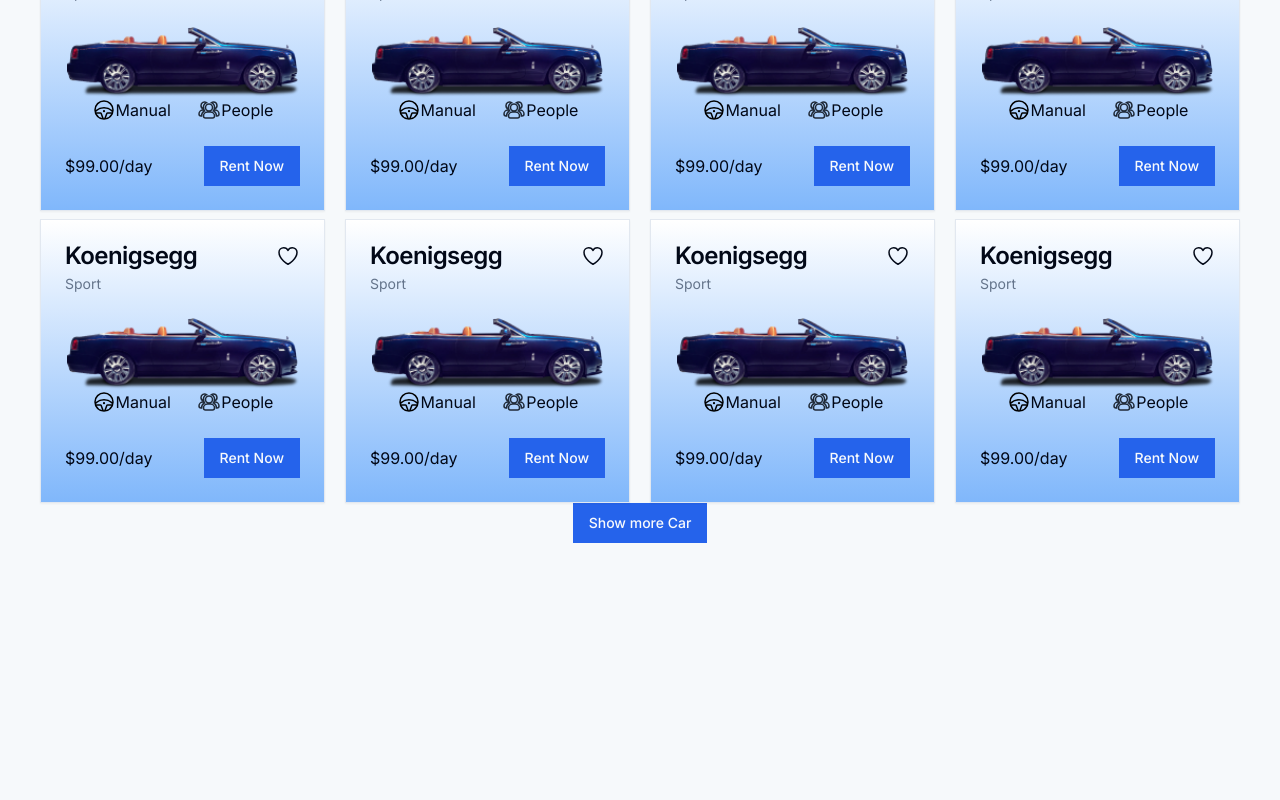
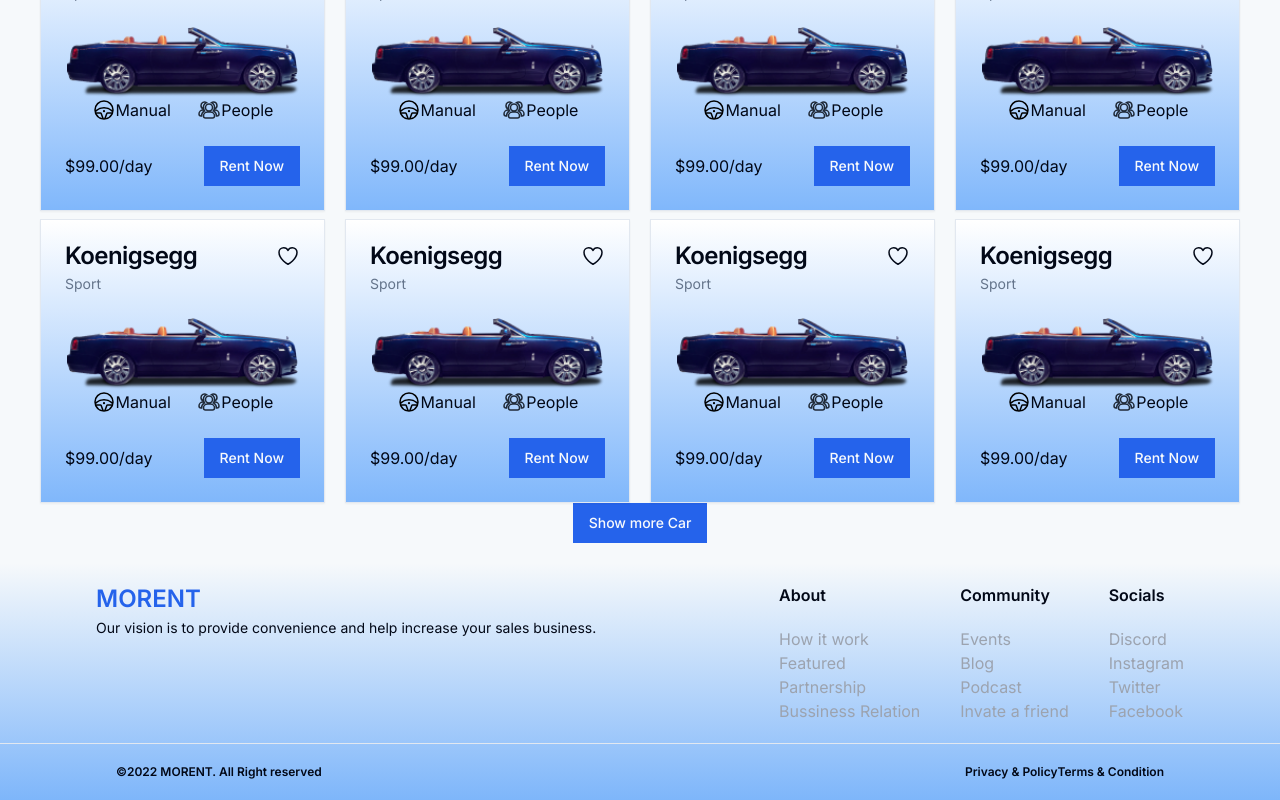
Before and after one commit to franklinogf/rent-car, a Next.js app: page / in a window 1280 px wide. Shown: the part 940-1740 px from the top of the page. Before the commit the page ends 1483 px from the top, so only its background shows below. Built offline with nearby package versions, Linux system fonts and the light colour scheme.

Commit message:
used footerSection

```diff
--- a/src/app/page.tsx
+++ b/src/app/page.tsx
@@ -1,3 +1,4 @@
+import FooterSection from '@/components/FooterSection'
 import PopularSection from '@/components/PopularCarSection'
 import PreviewCar from '@/components/PreviewCar'
 import RecomendationSection from '@/components/RecomendationSection'
@@ -10,6 +11,7 @@
       </div>
       <PopularSection />
       <RecomendationSection />
+      <FooterSection />
     </>
   )
 }
```
